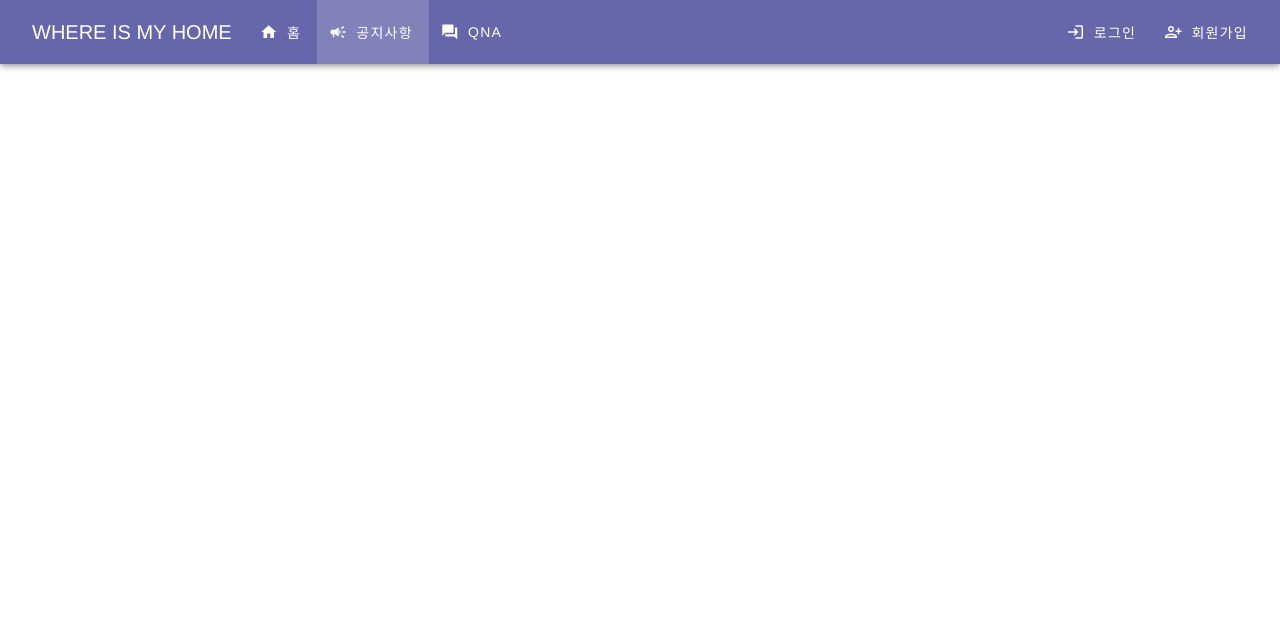
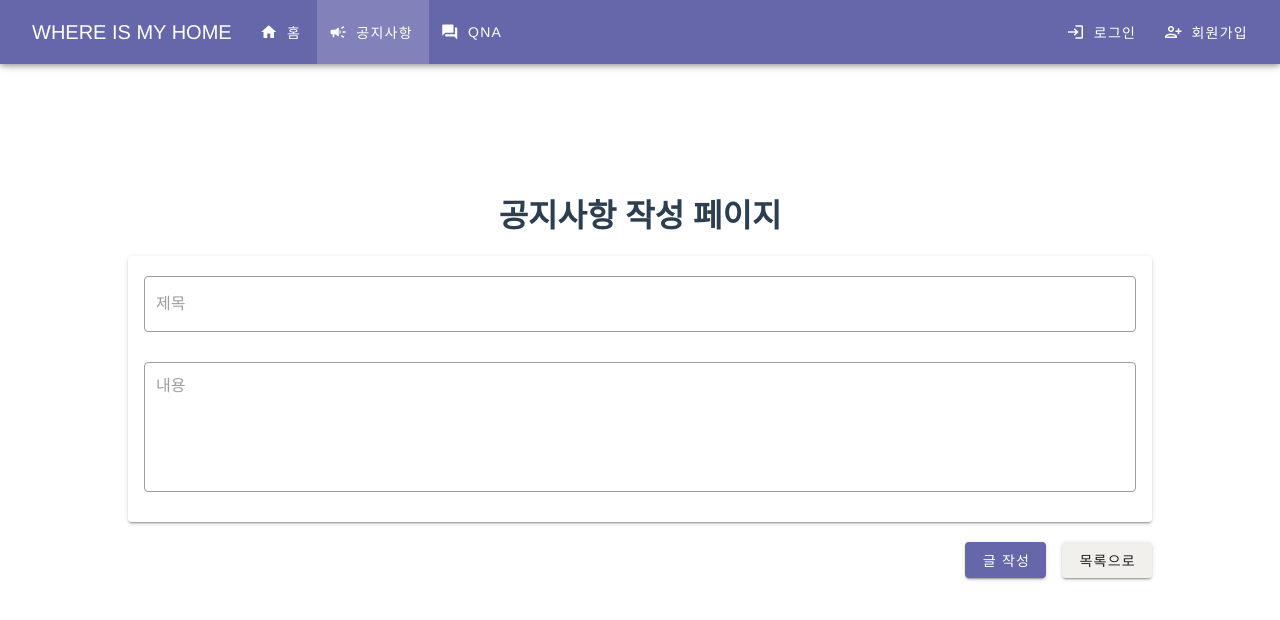
Before and after one commit to dda5gi/where-is-my-home, a Vue app in the folder whereismyhome_final_fe/: page /notice/write in a window 1280 px wide. Shown: the top 620 px of the page. Built offline with nearby package versions, Linux system fonts and the light colour scheme; no server answers.

Commit message:
feat: notice write

```diff
--- a/whereismyhome_final_fe/src/api/notice.js
+++ b/whereismyhome_final_fe/src/api/notice.js
@@ -6,8 +6,9 @@ function listNotice(success, fail) {
   api.get(`/notice/list`).then(success).catch(fail);
 }
 
-function writeNotice(article, success, fail) {
-  api.post(`/notice`, JSON.stringify(article)).then(success).catch(fail);
+function writeNotice(notice, success, fail) {
+  api.defaults.headers["access-token"] = sessionStorage.getItem("access-token");
+  api.post(`/notice`, JSON.stringify(notice)).then(success).catch(fail);
 }
 
 function getNotice(articleno, success, fail) {
--- a/whereismyhome_final_fe/src/components/member/MemberInfo.vue
+++ b/whereismyhome_final_fe/src/components/member/MemberInfo.vue
@@ -22,6 +22,12 @@
               <v-text-field class="pe-6" label="아이디" v-model="member.id"></v-text-field>
               <v-text-field class="pe-6" label="현재 비밀번호" type="password" v-model="member.pwd"></v-text-field>
               <v-text-field class="pe-6" label="새로운 비밀번호" type="password" v-model="new_pwd"></v-text-field>
+              <v-text-field
+                class="pe-6"
+                label="새로운 비밀번호 확인"
+                type="password"
+                v-model="new_pwd_check"
+              ></v-text-field>
             </v-card-text>
           </v-container>
           <v-container v-show="isDelete === true">
@@ -65,6 +71,7 @@ export default {
     return {
       member: {},
       new_pwd: "",
+      new_pwd_check: "",
       isDelete: false,
     };
   },
--- a/whereismyhome_final_fe/src/components/notice/NoticeList.vue
+++ b/whereismyhome_final_fe/src/components/notice/NoticeList.vue
@@ -2,9 +2,22 @@
   <v-main>
     <h1 class="mb-5">글 목록</h1>
     <v-layout class="mt-5 align-center">
-      <v-btn class="mx-4" color="#dbd6d2">글쓰기</v-btn>
+      <v-btn
+        class="mx-4"
+        color="#dbd6d2"
+        @click.prevent="showWrite"
+        v-show="this.memberInfo != null && this.memberInfo.type === 'admin'"
+        >글쓰기</v-btn
+      >
       <v-spacer></v-spacer>
-      <v-text-field class="mx-4" v-model="search" append-icon="search" label="Search" single-line></v-text-field>
+      <v-text-field
+        id="searchBar"
+        class="mx-4"
+        v-model="search"
+        append-icon="search"
+        label="Search"
+        single-line
+      ></v-text-field>
     </v-layout>
     <v-data-table
       :headers="headers"
@@ -19,6 +32,9 @@
 
 <script>
 import { listNotice } from "@/api/notice";
+import { mapState } from "vuex";
+
+const memberStore = "memberStore";
 
 export default {
   name: "NoticeList",
@@ -50,7 +66,6 @@ export default {
           this.notices.forEach((element, index) => {
             element.noForList = index + 1;
           });
-          console.log(data.payload.list);
         }
       },
       (error) => {
@@ -59,30 +74,26 @@ export default {
     );
   },
 
+  computed: {
+    ...mapState(memberStore, ["memberInfo"]),
+  },
+
   methods: {
-    // viewNotice(event) {
-    //   event.preventDefault();
-    //   console.log("clicked");
-    // },
     viewNotice(data) {
       console.log("clicked");
       console.log(data);
       this.$router.push({ name: "noticeview", params: { articleNo: data.articleNo } });
+    },
+
+    showWrite() {
+      this.$router.push({ name: "noticewrite" });
     },
   },
 };
 </script>
 
 <style scope>
-.v-text-field {
+#searchBar {
   width: 30px;
 }
-.tdClass {
-  width: 50px;
-  text-align: center;
-}
-.tdSubject {
-  width: 300px;
-  text-align: left;
-}
 </style>
--- /dev/null
+++ b/whereismyhome_final_fe/src/components/notice/NoticeWrite.vue
@@ -0,0 +1,67 @@
+<template>
+  <v-main>
+    <h1 class="mb-4">공지사항 작성 페이지</h1>
+    <v-card>
+      <v-text-field
+        class="mx-4 pt-5"
+        v-model="this.notice.title"
+        placeholder="제목"
+        rows="1"
+        row-height="10"
+        outlined
+      ></v-text-field>
+      <v-textarea
+        class="mx-4"
+        v-model="this.notice.content"
+        placeholder="내용"
+        rows="4"
+        row-height="30"
+        outlined
+        auto-grow
+      ></v-textarea>
+      <v-layout class="float-right mt-5">
+        <v-btn class="mx-4" color="#6667AB" dark @click.prevent="write">글 작성</v-btn>
+        <v-btn color="#f1f0ec" @click.prevent="moveNoticeList">목록으로</v-btn>
+      </v-layout>
+    </v-card>
+  </v-main>
+</template>
+
+<script>
+import { writeNotice } from "@/api/notice";
+
+export default {
+  name: "NoticeWrite",
+
+  data() {
+    return {
+      notice: { title: "", content: "" },
+    };
+  },
+
+  methods: {
+    write() {
+      writeNotice(
+        this.notice,
+        ({ data }) => {
+          if (data.msg === "success") {
+            alert("글 작성에 성공했습니다.");
+          } else {
+            alert("글 작성에 실패했습니다.");
+          }
+          this.$router.push({ name: "noticelist" });
+        },
+        (error) => {
+          console.log(error);
+        }
+      );
+    },
+
+    moveNoticeList() {
+      this.$router.push({ name: "noticelist" });
+    },
+  },
+};
+</script>
+
+<style></style>
--- a/whereismyhome_final_fe/src/router/index.js
+++ b/whereismyhome_final_fe/src/router/index.js
@@ -50,6 +50,11 @@ const routes = [
         name: "noticeview",
         component: () => import("@/components/notice/NoticeView"),
       },
+      {
+        path: "write",
+        name: "noticewrite",
+        component: () => import("@/components/notice/NoticeWrite"),
+      },
     ],
   },
 ];
```
